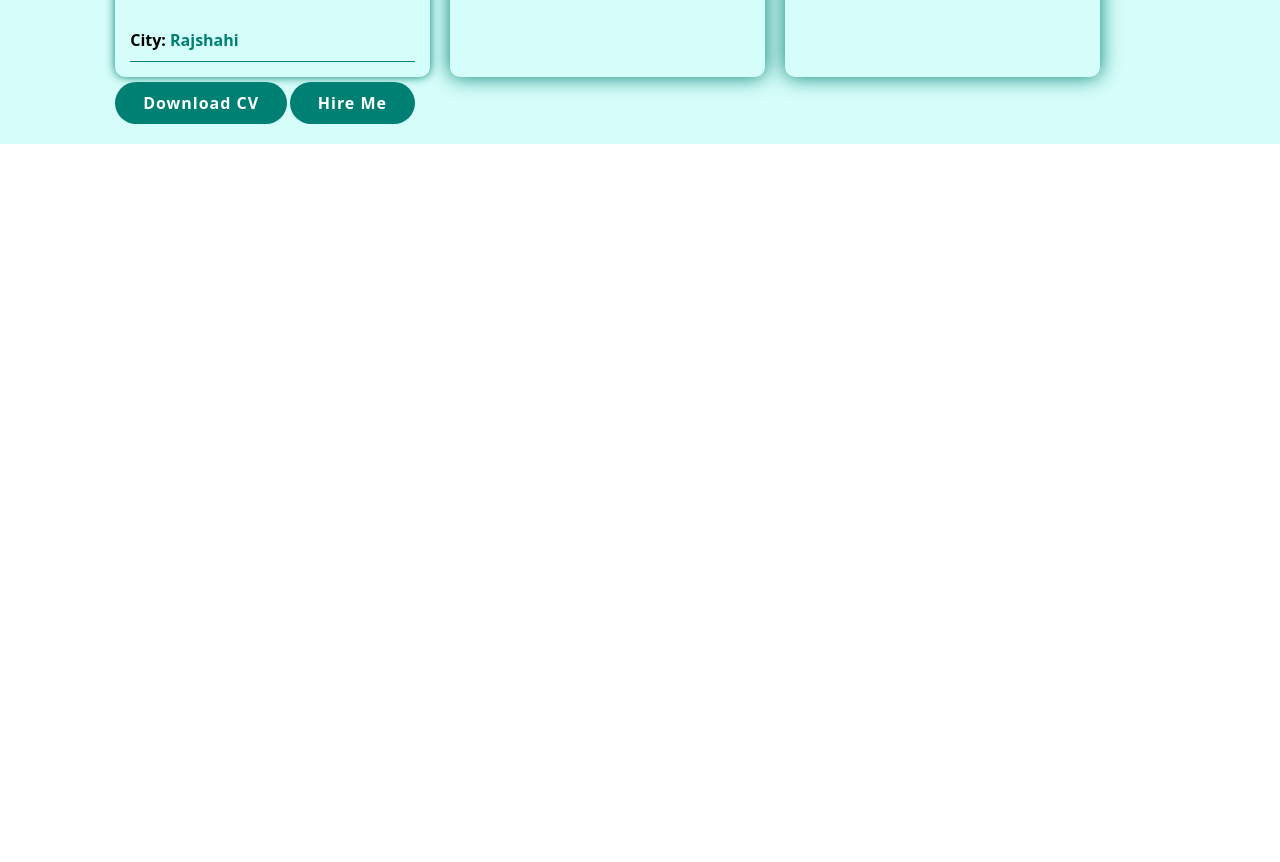
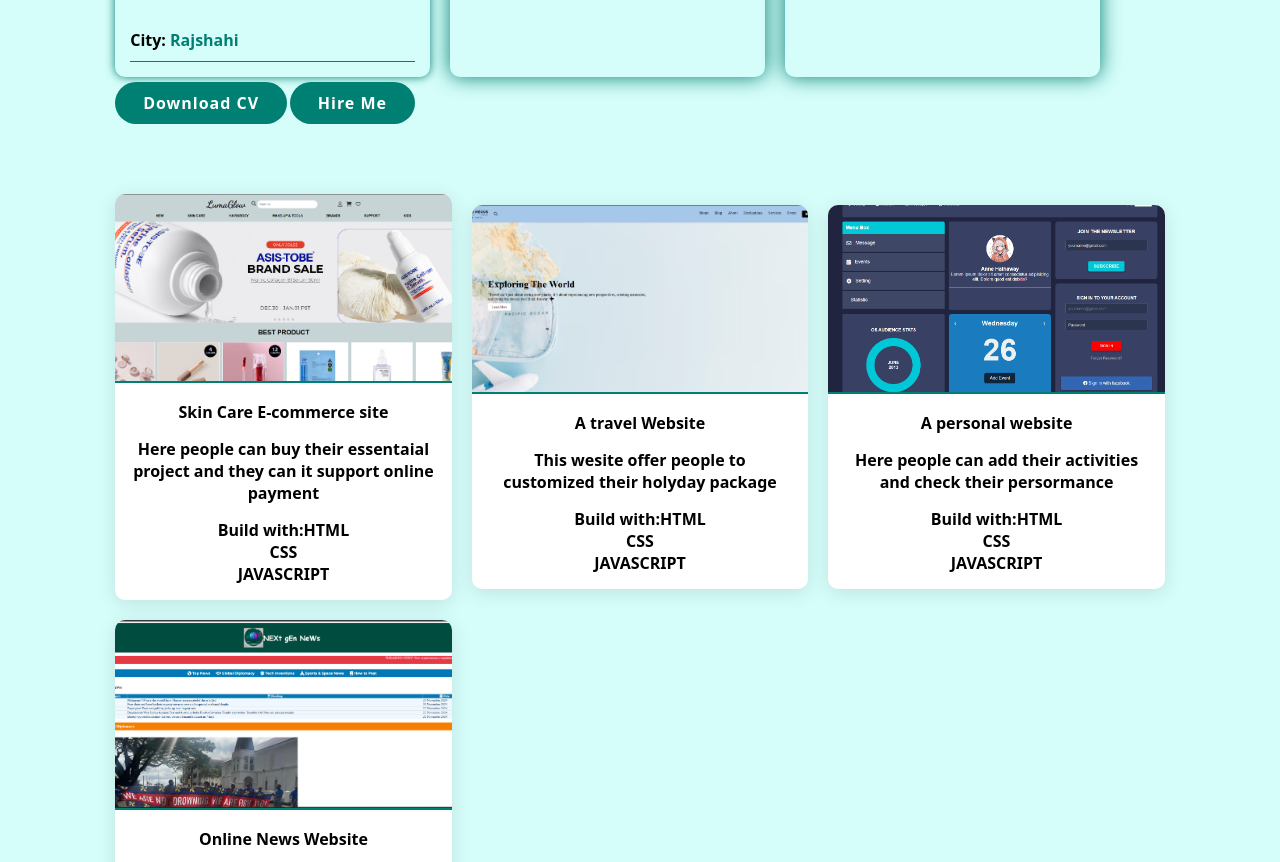
Before and after one commit to Farhana-Haque-Setu/Portfolio, a plain HTML site: page index.html in a window 1280 px wide. Shown: the part 1506-2368 px from the top of the page. Before the commit the page ends 1650 px from the top, so only its background shows below. Drawn offline with nearby package versions, Linux system fonts and the light colour scheme.

Commit message:
Added project section in my protfolio

```diff
--- a/index.html
+++ b/index.html
@@ -19,7 +19,7 @@
         <nav class="navbar">
             <a href="#home">Home</a>
             <a href="#about">About</a>
-            <a href="#services">Services</a>
+            <a href="#Project">Project</a>
             <a href="#testimonial">Testimonial</a>
             <a href="#contact">Contact</a>
         </nav>
@@ -152,5 +152,38 @@
            </div>
         </div>
     </section>
+
+
+    <section id="Project" class="Project">
+
+
+        <div class="project-show">
+            <div class="project-item">
+                <img src="./src/project1.png" alt="Project 1">
+                <p>Skin Care E-commerce site</p>
+                <p>Here people can buy their essentaial project and they can it support online payment</p>
+                <p>Build with:HTML <br>CSS <br>JAVASCRIPT</p>
+            </div>
+            <div class="project-item">
+                <img src="./src/project3.png" alt="Project 2">
+                <p>A travel Website</p>
+                <p>This wesite offer people to customized their holyday package</p>
+                <p>Build with:HTML <br>CSS <br>JAVASCRIPT</p>
+            </div>
+            <div class="project-item">
+                <img src="./src/project4.png" alt="Project 3">
+                <p>A personal website</p>
+                <p>Here people can add their activities and check their persormance</p>
+                <p>Build with:HTML <br>CSS <br>JAVASCRIPT</p>
+            </div>
+            <div class="project-item">
+                <img src="./src/project2.png" alt="Project 4">
+                <p>Online News Website</p>
+                <p>Here provide all internatinal and national news</p>
+                <p>Build with:HTML <br>CSS <br>JAVASCRIPT</p>
+            </div>
+        </div>
+    </section>
+
 </body>
 </html>
--- a/style/style.css
+++ b/style/style.css
@@ -398,3 +398,58 @@ padding: 15px;
 .button{
     margin-top: 5px;
 }
+
+
+/* Project Section */
+.Project {
+    display: flex;
+    padding: 5rem 9%;
+    background-color: var(--snd-bg-color);
+
+}
+
+.title h1{
+    align-items: center;
+    justify-content: center;
+
+}
+.project-show {
+    align-items: center;
+    justify-content: center;
+
+    display: grid;
+    grid-template-columns: repeat(auto-fit, minmax(25rem, 1fr));
+    gap: 2rem;
+}
+
+
+
+
+.project-item {
+    background-color: #fff;
+    border-radius: 1rem;
+    box-shadow: 0 4px 20px rgba(0, 0, 0, 0.1);
+    overflow: hidden;
+    text-align: center;
+    transition: transform 0.3s ease, box-shadow 0.3s ease;
+}
+
+.project-item:hover {
+    transform: translateY(-2rem);
+    box-shadow: 0 8px 30px rgba(0, 0, 0, 0.2);
+}
+
+.project-item img {
+    width: 100%;
+    aspect-ratio: 16/9;
+    object-fit: cover;
+    border-bottom: 0.2rem solid var(--main-color);
+}
+
+.project-item p {
+    margin: 1.5rem 0;
+    font-size: 1.6rem;
+    font-weight: 600;
+    color: var(--text-color);
+    padding: 0 1.5rem;
+}
```
Also changed, not shown: src/project1.png (added), src/project2.png (added), src/project3.png (added), src/project4.png (added).
